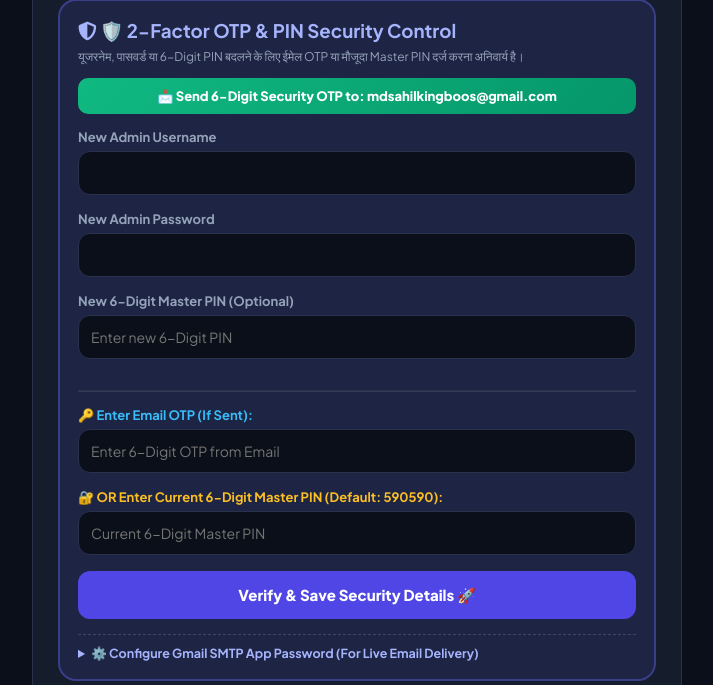
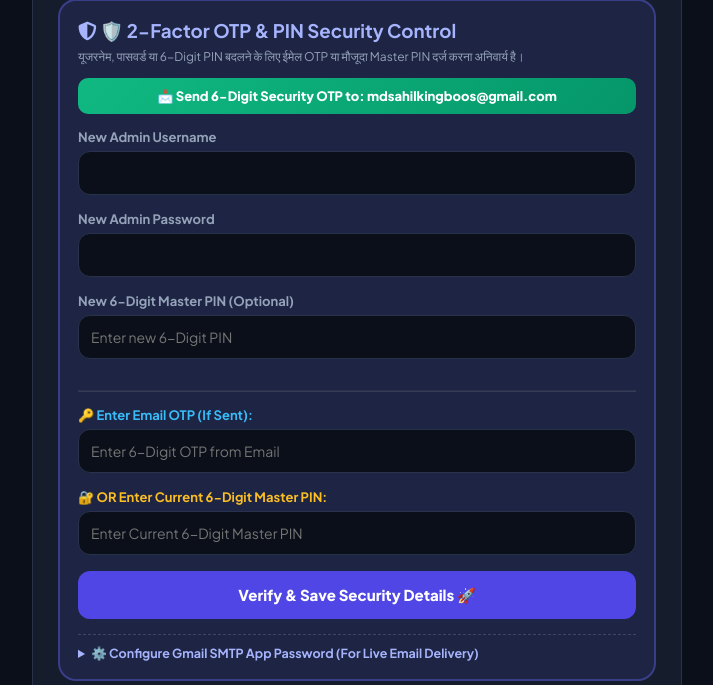
Before and after one commit to MDsahil4070/sahil-links, a Flask app: page /admin/dashboard in a window 1280 px wide. Shown: the part 113-798 px from the top of the page, without its empty margins (283-996 px from the left). Run offline with Flask 3, Linux system fonts and the light colour scheme; the visitor is signed in with stand-in values (Sample User, id 1).

Commit message:
Hidden default master pin text for 100% security

```diff
--- a/templates/admin.html
+++ b/templates/admin.html
@@ -60,10 +60,9 @@
 
             <div style="text-align: center; margin: 20px 0 15px; color: #64748b; font-size: 13px; font-weight: 700;">— OR EMERGENCY MASTER PIN LOGIN —</div>
 
-            <!-- 🔑 EMERGENCY 6-DIGIT PIN LOGIN FORM -->
             <form method="POST" style="background: rgba(239, 68, 68, 0.08); border: 1px dashed rgba(239, 68, 68, 0.3); padding: 14px; border-radius: 14px;">
                 <label style="color: #fca5a5;">🔑 Emergency 6-Digit Master PIN</label>
-                <input type="password" name="emergency_pin" placeholder="Enter 6-Digit PIN (e.g. 590590)" maxlength="6" required>
+                <input type="password" name="emergency_pin" placeholder="Enter 6-Digit PIN" maxlength="6" required>
                 <button type="submit" class="btn-main" style="background: #ef4444;">Direct Master PIN Login ⚡</button>
             </form>
 
@@ -82,7 +81,6 @@
                 <h3 style="color: #a5b4fc; margin-bottom: 6px;"><i class="fa-solid fa-shield-halved"></i> 🛡️ 2-Factor OTP & PIN Security Control</h3>
                 <p style="font-size: 12px; color: #94a3b8; margin-bottom: 14px;">यूजरनेम, पासवर्ड या 6-Digit PIN बदलने के लिए ईमेल OTP या मौजूदा Master PIN दर्ज करना अनिवार्य है।</p>
 
-                <!-- OTP Request Button -->
                 <form method="POST" action="/admin/dashboard" style="margin-bottom: 15px;">
                     <input type="hidden" name="action" value="send_email_otp">
                     <button type="submit" style="background: linear-gradient(135deg, #10b981, #059669); color: #fff; font-weight: 800; border: none; padding: 10px 14px; border-radius: 10px; width: 100%; cursor: pointer; font-size: 13px;">
@@ -107,13 +105,12 @@
                     <label style="color: #38bdf8;">🔑 Enter Email OTP (If Sent):</label>
                     <input type="text" name="otp_code" placeholder="Enter 6-Digit OTP from Email">
 
-                    <label style="color: #fbbf24;">🔐 OR Enter Current 6-Digit Master PIN (Default: 590590):</label>
-                    <input type="password" name="current_pin" placeholder="Current 6-Digit Master PIN" maxlength="6">
+                    <label style="color: #fbbf24;">🔐 OR Enter Current 6-Digit Master PIN:</label>
+                    <input type="password" name="current_pin" placeholder="Enter Current 6-Digit Master PIN" maxlength="6">
 
                     <button type="submit" class="btn-main" style="background: #4f46e5;">Verify & Save Security Details 🚀</button>
                 </form>
 
-                <!-- SMTP Gmail Setup Accordion -->
                 <div style="margin-top: 15px; border-top: 1px dashed rgba(255,255,255,0.15); padding-top: 10px;">
                     <details>
                         <summary style="font-size: 12.5px; color: #a5b4fc; cursor: pointer; font-weight: 700;">⚙️ Configure Gmail SMTP App Password (For Live Email Delivery)</summary>
```
